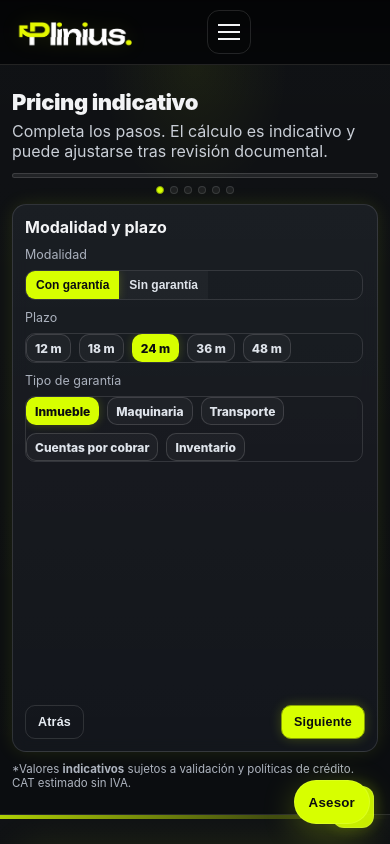
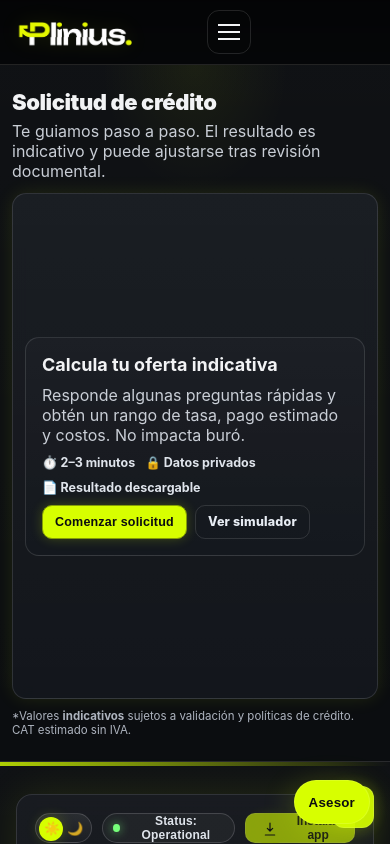
Before and after one commit to alvarezzapfe/plinius, a React (Vite) app: page /solicitud in a window 390 px wide. Shown: the top 844 px of the page. Built offline with nearby package versions, Linux system fonts and the light colour scheme.

Commit message:
feat(wizard): intro step, loading spinner, sparkline, stack bar y tabla amortización

```diff
--- a/src/assets/css/pricing.css
+++ b/src/assets/css/pricing.css
@@ -18,7 +18,7 @@
 .pwz__wrap {
   position: relative;
   z-index: 1;
-  max-width: 740px; /* más angosto */
+  max-width: 740px;
   margin: 0 auto;
 }
 
@@ -74,8 +74,53 @@
   border-color: color-mix(in srgb, var(--accent) 60%, #0b0d10 40%);
 }
 
-/* Card (compacta) */
+/* Intro */
+.pwz-intro {
+  height: var(--card-h, 440px);
+  display: grid;
+  align-content: center;
+}
+.intro-card {
+  border: 1px solid var(--border);
+  border-radius: 14px;
+  background: linear-gradient(
+      180deg,
+      rgba(255, 255, 255, 0.05),
+      rgba(255, 255, 255, 0.02)
+    ),
+    var(--glass, #0f1319cc);
+  padding: 16px;
+  display: grid;
+  gap: 10px;
+}
+.intro-card h3 {
+  margin: 0;
+  font-size: 18px;
+}
+.intro-card p {
+  margin: 0;
+  color: #c9ced6;
+}
+.intro-points {
+  margin: 0;
+  padding: 0;
+  list-style: none;
+  display: flex;
+  gap: 10px;
+  flex-wrap: wrap;
+  color: #dfe4eb;
+  font-weight: 700;
+  font-size: 12.5px;
+}
+.intro-ctas {
+  display: flex;
+  gap: 8px;
+  flex-wrap: wrap;
+}
+
+/* Card */
 .pwz-card {
+  position: relative;
   border: 1px solid var(--border);
   border-radius: 14px;
   background: linear-gradient(
@@ -87,7 +132,7 @@
   box-shadow: 0 0 18px rgba(215, 255, 0, 0.1);
   backdrop-filter: blur(8px);
   padding: 12px;
-  --card-h: 440px; /* altura fija compacta */
+  --card-h: 440px;
 }
 @media (max-width: 560px) {
   .pwz-card {
@@ -95,14 +140,40 @@
   }
 }
 
-/* Cuerpo con scroll discreto si es necesario */
+/* Loader overlay */
+.pwz-loading {
+  position: absolute;
+  inset: 0;
+  backdrop-filter: blur(2px);
+  background: rgba(0, 0, 0, 0.15);
+  border-radius: 14px;
+  display: grid;
+  place-items: center;
+  z-index: 2;
+}
+.spinner {
+  width: 34px;
+  height: 34px;
+  border-radius: 50%;
+  border: 3px solid rgba(255, 255, 255, 0.2);
+  border-top-color: var(--accent);
+  animation: spin 0.7s linear infinite;
+  box-shadow: 0 0 14px rgba(215, 255, 0, 0.25);
+}
+@keyframes spin {
+  to {
+    transform: rotate(360deg);
+  }
+}
+
+/* Cuerpo con scroll */
 .pwz-body {
   height: var(--card-h);
   display: grid;
   align-content: start;
   overflow: auto;
   scroll-behavior: smooth;
-  padding-right: 2px; /* evita recorte por scrollbar */
+  padding-right: 2px;
 }
 .pwz-body::-webkit-scrollbar {
   width: 8px;
@@ -155,7 +226,7 @@
   border-radius: 12px;
   padding: 10px;
   background: rgba(255, 255, 255, 0.02);
-  min-height: 92px; /* consistente y más pequeño */
+  min-height: 92px;
   display: grid;
   align-content: start;
 }
@@ -209,7 +280,7 @@ input[type="range"]::-moz-range-thumb {
   margin-top: 6px;
 }
 
-/* Toggle & Segmentado (compacto) */
+/* Toggle & Segmentado */
 .toggle {
   display: inline-flex;
   border: 1px solid var(--border);
@@ -353,6 +424,7 @@ input[type="range"]::-moz-range-thumb {
   color: #c9ced6;
   font-size: 12.5px;
 }
+
 .r-grid {
   display: grid;
   gap: 8px;
@@ -393,13 +465,117 @@ input[type="range"]::-moz-range-thumb {
 .cvalue.big {
   font-size: 16px;
 }
-.sub {
+
+/* Extras */
+.r-extras {
+  display: grid;
+  gap: 8px;
+  grid-template-columns: 1fr 1fr;
+}
+@media (max-width: 640px) {
+  .r-extras {
+    grid-template-columns: 1fr;
+  }
+}
+
+.spark-card,
+.stack-card {
+  border: 1px solid var(--border);
+  border-radius: 12px;
+  background: rgba(255, 255, 255, 0.02);
+  padding: 10px;
+}
+.spark-head {
+  display: flex;
+  justify-content: space-between;
+  align-items: baseline;
+}
+.spark {
+  width: 100%;
+  height: auto;
+  display: block;
+}
+.spark-line {
+  stroke: var(--accent);
+  stroke-width: 2;
+  fill: none;
+}
+
+.stack {
+  height: 14px;
+  border-radius: 999px;
+  border: 1px solid var(--border);
+  overflow: hidden;
+  display: flex;
+}
+.stack-capital {
+  background: #76b6ff;
+}
+.stack-costos {
+  background: #ffd166;
+}
+.stack-legend {
+  display: flex;
+  gap: 12px;
+  margin-top: 6px;
+  font-size: 12px;
+  color: #d6dbe3;
+}
+.sw {
+  width: 10px;
+  height: 10px;
+  border-radius: 3px;
   display: inline-block;
-  margin-left: 6px;
-  color: #c9ced6;
-  font-weight: 600;
-  font-size: 11.5px;
+  margin-right: 6px;
 }
+.s-cap {
+  background: #76b6ff;
+}
+.s-cst {
+  background: #ffd166;
+}
+
+/* Tabla amortización */
+.table-box {
+  display: grid;
+  gap: 8px;
+}
+.btn.small {
+  height: 28px;
+  padding: 0 10px;
+  font-size: 12px;
+  border-radius: 8px;
+}
+.pay-table-wrap {
+  max-height: 220px;
+  overflow: auto;
+  border: 1px solid var(--border);
+  border-radius: 12px;
+  background: rgba(255, 255, 255, 0.02);
+}
+.pay-table {
+  width: 100%;
+  border-collapse: collapse;
+  font-size: 12.5px;
+}
+.pay-table th,
+.pay-table td {
+  text-align: right;
+  padding: 8px 10px;
+  border-bottom: 1px solid rgba(255, 255, 255, 0.06);
+}
+.pay-table th:first-child,
+.pay-table td:first-child {
+  text-align: left;
+}
+.pay-table thead th {
+  position: sticky;
+  top: 0;
+  background: rgba(15, 19, 25, 0.9);
+  z-index: 1;
+}
+
+/* Footer tags */
 .r-foot {
   margin-top: 2px;
 }
--- a/src/pages/Pricing.jsx
+++ b/src/pages/Pricing.jsx
@@ -39,6 +39,19 @@ function catEstimado(tasaAnual, comAperturaPct, nMeses) {
   const ea = Math.pow(1 + rm, 12) - 1;
   const feeAnnualized = (comAperturaPct / 100) * (12 / Math.max(nMeses, 1));
   return (ea + feeAnnualized) * 100;
+}
+function amortizacion(M, tasaAnual, nMeses) {
+  const r = tasaAnual / 100 / 12;
+  const cuota = pagoMensual(M, tasaAnual, nMeses);
+  let saldo = M;
+  const filas = [];
+  for (let i = 1; i <= nMeses; i++) {
+    const interes = saldo * r;
+    const capital = Math.max(cuota - interes, 0);
+    saldo = Math.max(saldo - capital, 0);
+    filas.push({ mes: i, pago: cuota, interes, capital, saldo });
+  }
+  return filas;
 }
 const clamp = (v, a, b) => Math.max(a, Math.min(b, v));
 const round1 = (x) => Math.round(x * 10) / 10;
@@ -128,11 +141,12 @@ function priceEngineWizard({
 }
 
 /* ===========================================================
-   Wizard compacto
+   Wizard compacto — Mejorado con intro y loader
    =========================================================== */
 export default function Pricing() {
-  const [step, setStep] = useState(1);
+  const [step, setStep] = useState(0); // <- Intro primero
   const totalSteps = 6;
+  const [loading, setLoading] = useState(false); // <- Loader entre pasos
 
   // Estado global
   const [conGarantia, setConGarantia] = useState(true);
@@ -194,8 +208,19 @@ export default function Pricing() {
     [tasaMid, precio.feePct, plazo]
   );
 
-  const next = () => setStep((s) => Math.min(s + 1, totalSteps));
-  const prev = () => setStep((s) => Math.max(s - 1, 1));
+  // Loader helper
+  const go = (fn, ms = 420) => {
+    setLoading(true);
+    setTimeout(() => {
+      setStep(fn);
+      setLoading(false);
+    }, ms);
+  };
+
+  const start = () => go(() => 1, 380);
+  const next = () => go((s) => Math.min(s + 1, totalSteps), 420);
+  const prev = () => go((s) => Math.max(s - 1, 1), 320);
+  const calc = () => go(() => 6, 650);
 
   // Guardar payload SOLO al iniciar solicitud
   const savePayload = () => {
@@ -209,6 +234,12 @@ export default function Pricing() {
       concentracion,
       antiguedad,
       historial,
+      tasaMin: precio.tasaMin,
+      tasaMax: precio.tasaMax,
+      tasaMid,
+      pagoMid,
+      feePct: precio.feePct,
+      cat,
     };
     try {
       sessionStorage.setItem(
@@ -218,6 +249,8 @@ export default function Pricing() {
     } catch {}
   };
 
+  const showStepper = step >= 1;
+
   return (
     <div className="app-container">
       <Navbar />
@@ -225,26 +258,29 @@ export default function Pricing() {
         <div className="pwz__bg" aria-hidden />
         <div className="pwz__wrap">
           <header className="pwz-head">
-            <h1>Pricing indicativo</h1>
+            <h1>Solicitud de crédito</h1>
             <p className="pwz-sub">
-              Completa los pasos. El cálculo es indicativo y puede ajustarse
-              tras revisión documental.
+              Te guiamos paso a paso. El resultado es indicativo y puede
+              ajustarse tras revisión documental.
             </p>
           </header>
 
           {/* Stepper */}
+          {showStepper && (
             <div
               className="pwz-stepper"
               role="progressbar"
               aria-valuemin={1}
               aria-valuemax={totalSteps}
-            aria-valuenow={step}
+              aria-valuenow={Math.min(step, totalSteps)}
             >
               <div className="pwz-stepper__bar">
                 <div
                   className="pwz-stepper__fill"
                   style={{
-                  width: `${(step - 1) * (100 / (totalSteps - 1))}%`,
+                    width: `${
+                      (Math.max(step, 1) - 1) * (100 / (totalSteps - 1))
+                    }%`,
                   }}
                 />
               </div>
@@ -258,9 +294,50 @@ export default function Pricing() {
                 ))}
               </ol>
             </div>
+          )}
 
-          {/* Card compacta */}
-          <section className="pwz-card">
+          {/* Card */}
+          <section
+            className="pwz-card"
+            aria-busy={loading ? "true" : "false"}
+            aria-live="polite"
+          >
+            {/* Loader overlay */}
+            {loading && (
+              <div className="pwz-loading" role="status" aria-label="Cargando">
+                <div className="spinner" />
+              </div>
+            )}
+
+            {/* Intro (step 0) */}
+            {step === 0 && (
+              <div className="pwz-intro">
+                <div className="intro-card">
+                  <h3>Calcula tu oferta indicativa</h3>
+                  <p>
+                    Responde algunas preguntas rápidas y obtén un rango de tasa,
+                    pago estimado y costos. No impacta buró.
+                  </p>
+                  <ul className="intro-points">
+                    <li>⏱️ 2–3 minutos</li>
+                    <li>🔒 Datos privados</li>
+                    <li>📄 Resultado descargable</li>
+                  </ul>
+                  <div className="intro-ctas">
+                    <button className="btn btn-neon" onClick={start}>
+                      Comenzar solicitud
+                    </button>
+                    <Link className="btn btn-outline" to="/simulador">
+                      Ver simulador
+                    </Link>
+                  </div>
+                </div>
+              </div>
+            )}
+
+            {/* Contenido del wizard */}
+            {step >= 1 && (
+              <>
                 <div className="pwz-body">
                   {step === 1 && (
                     <Step1
@@ -350,7 +427,11 @@ export default function Pricing() {
                   </button>
 
                   {step < 5 && (
-                <button type="button" className="btn btn-neon" onClick={next}>
+                    <button
+                      type="button"
+                      className="btn btn-neon"
+                      onClick={next}
+                    >
                       Siguiente
                     </button>
                   )}
@@ -359,7 +440,7 @@ export default function Pricing() {
                     <button
                       type="button"
                       className="btn btn-neon"
-                  onClick={() => setStep(6)} // << Mostrar precio primero
+                      onClick={calc}
                     >
                       Ver precio
                     </button>
@@ -370,20 +451,22 @@ export default function Pricing() {
                       <button
                         type="button"
                         className="btn btn-outline"
-                    onClick={() => setStep(1)}
+                        onClick={() => go(() => 1, 320)}
                       >
                         Editar respuestas
                       </button>
                       <Link
                         to="/ingresar?registro=1"
                         className="btn btn-neon"
-                    onClick={savePayload} // << Guardamos payload y ahora sí vamos a registro
+                        onClick={savePayload}
                       >
-                    Solicitar ahora
+                        Iniciar solicitud
                       </Link>
                     </div>
                   )}
                 </div>
+              </>
+            )}
           </section>
 
           <p className="pwz-note">
@@ -757,6 +840,42 @@ function Step6Resultado({
   ltv,
 }) {
   const tg = TIPO_GARANTIA.find((x) => x.id === tipoGarantia);
+
+  // Amortización para mini-gráficos / tabla
+  const tabla = useMemo(
+    () => amortizacion(monto, tasaMid, plazo),
+    [monto, tasaMid, plazo]
+  );
+  const totalIntereses = useMemo(
+    () => tabla.reduce((a, t) => a + t.interes, 0),
+    [tabla]
+  );
+  const totalCapital = useMemo(
+    () => tabla.reduce((a, t) => a + t.capital, 0),
+    [tabla]
+  );
+  const totalCostos = totalIntereses + comApertura;
+  const totalPagos = pagoMid * plazo;
+
+  // Sparkline de saldo
+  const saldoSerie = tabla.map((t) => t.saldo);
+  const sparkPath = useMemo(() => {
+    if (!saldoSerie.length) return "";
+    const w = 260,
+      h = 60,
+      pad = 6;
+    const max = Math.max(...saldoSerie);
+    const min = Math.min(...saldoSerie);
+    const norm = (v) =>
+      h - pad - ((v - min) / Math.max(max - min || 1, 1)) * (h - pad * 2);
+    const dx = (w - pad * 2) / Math.max(saldoSerie.length - 1, 1);
+    return saldoSerie
+      .map((y, i) => `${i === 0 ? "M" : "L"} ${pad + dx * i} ${norm(y)}`)
+      .join(" ");
+  }, [saldoSerie]);
+
+  const [showTabla, setShowTabla] = useState(false);
+
   return (
     <div className="pwz-step">
       <h3 className="pwz-title">Resultado indicativo</h3>
@@ -800,6 +919,89 @@ function Step6Resultado({
           </div>
         </div>
 
+        {/* Extras visuales compactos */}
+        <div className="r-extras">
+          {/* Sparkline de saldo */}
+          <div className="spark-card">
+            <div className="spark-head">
+              <span className="clabel">Saldo vs tiempo</span>
+              <span className="spark-meta">{plazo} meses</span>
+            </div>
+            <svg
+              className="spark"
+              viewBox="0 0 260 60"
+              role="img"
+              aria-label="Saldo"
+            >
+              <path d={sparkPath} className="spark-line" />
+            </svg>
+          </div>
+
+          {/* Barra apilada capital/costos */}
+          <div className="stack-card">
+            <div className="clabel">Composición de pagos</div>
+            <div className="stack">
+              <div
+                className="stack-capital"
+                style={{ width: `${(totalCapital / totalPagos) * 100 || 0}%` }}
+                title={`Capital · ${pesos(totalCapital)}`}
+              />
+              <div
+                className="stack-costos"
+                style={{ width: `${(totalCostos / totalPagos) * 100 || 0}%` }}
+                title={`Costos (interés+comisión) · ${pesos(totalCostos)}`}
+              />
+            </div>
+            <div className="stack-legend">
+              <span>
+                <i className="sw s-cap" /> Capital {pesos(totalCapital)}
+              </span>
+              <span>
+                <i className="sw s-cst" /> Costos {pesos(totalCostos)}
+              </span>
+            </div>
+          </div>
+        </div>
+
+        {/* Tabla colapsable de pagos */}
+        <div className="table-box">
+          <button
+            className="btn btn-outline small"
+            onClick={() => setShowTabla((v) => !v)}
+            aria-expanded={showTabla}
+            aria-controls="tabla-amort"
+          >
+            {showTabla ? "Ocultar detalle de pagos" : "Ver detalle de pagos"}
+          </button>
+
+          {showTabla && (
+            <div id="tabla-amort" className="pay-table-wrap">
+              <table className="pay-table">
+                <thead>
+                  <tr>
+                    <th>Mes</th>
+                    <th>Pago</th>
+                    <th>Interés</th>
+                    <th>Capital</th>
+                    <th>Saldo</th>
+                  </tr>
+                </thead>
+                <tbody>
+                  {tabla.map((r) => (
+                    <tr key={r.mes}>
+                      <td>{r.mes}</td>
+                      <td>{pesos(r.pago)}</td>
+                      <td>{pesos(r.interes)}</td>
+                      <td>{pesos(r.capital)}</td>
+                      <td>{pesos(r.saldo)}</td>
+                    </tr>
+                  ))}
+                </tbody>
+              </table>
+            </div>
+          )}
+        </div>
+
         <footer className="r-foot">
           <div className="tags">
             <span className="tag">Plazo {plazo}m</span>
```
Lines whose indentation alone changed are shown as unchanged.
